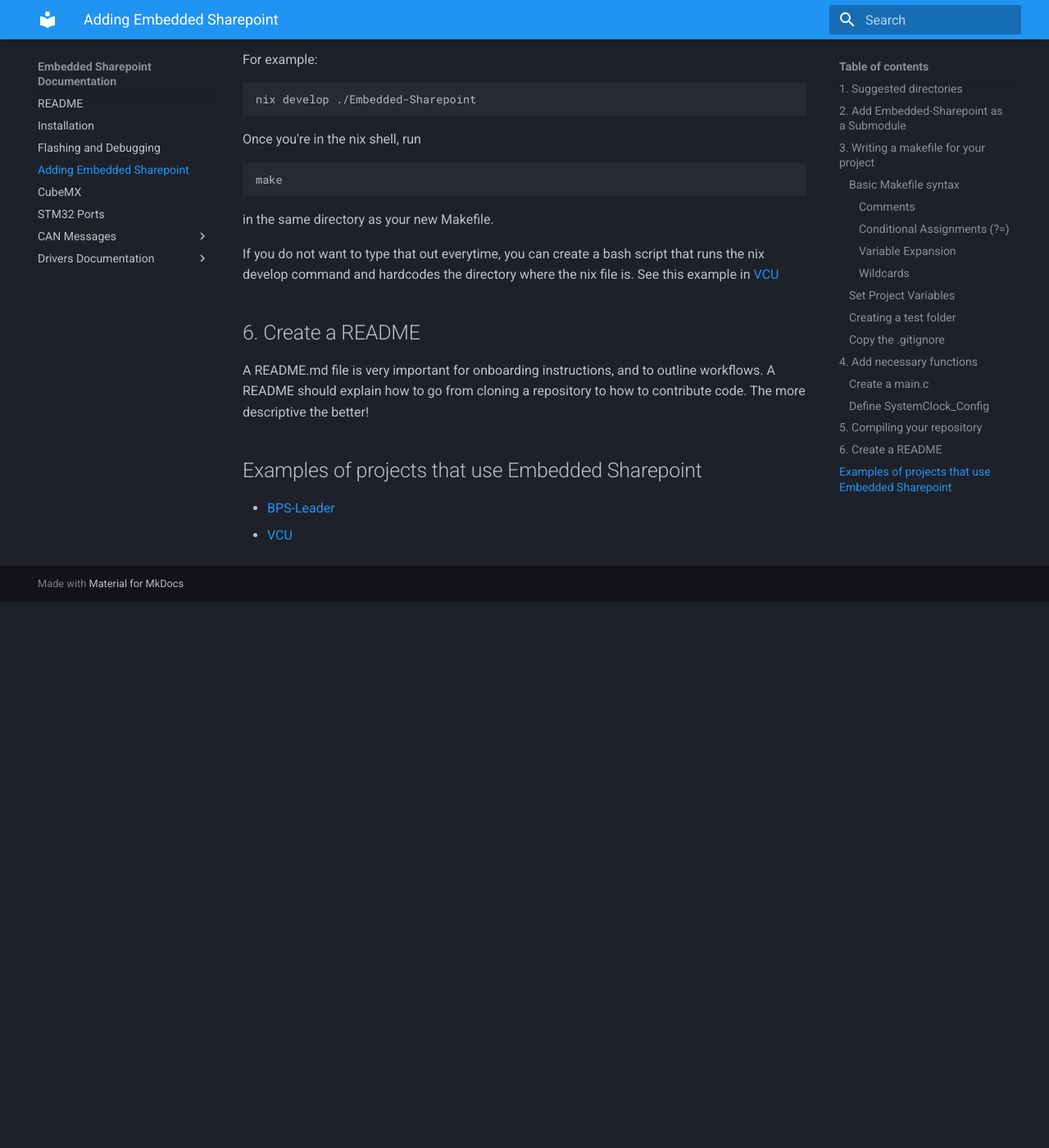
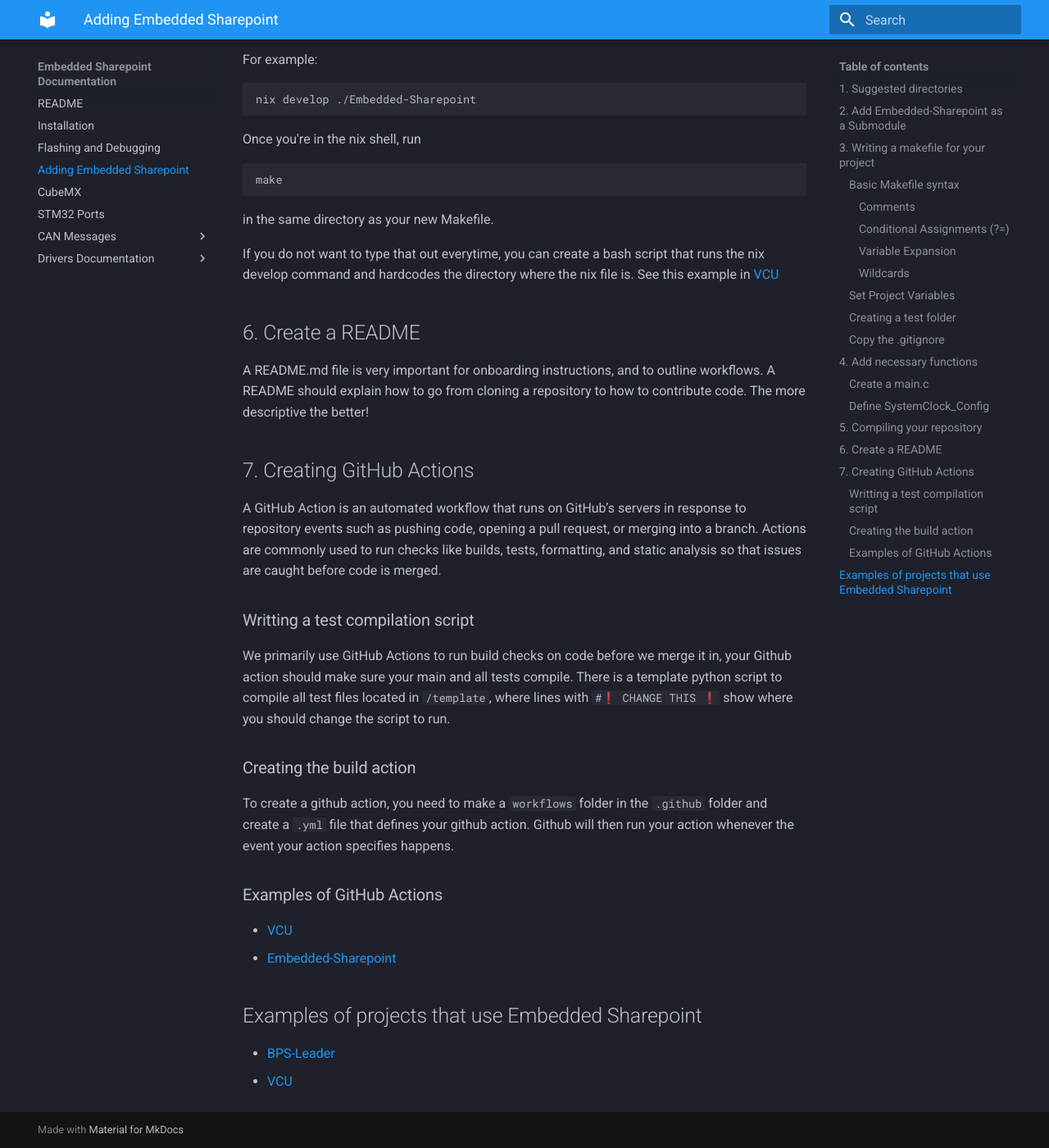
Before and after one commit to lhr-solar/Embedded-Sharepoint, an MkDocs documentation site: the page built from docs/SharepointSubmodule.md, in a window 1280 px wide and 1400 px high, scrolled down 4756 px. Shown: the whole window at 82% size. Built offline with MkDocs 1.6.1 and Material for MkDocs 9.7.7, drawn with Linux system fonts in a browser that asks for light colours; before the commit the page ends 5490 px from its top, so only the background shows below that.

Commit message:
instructions + fix template

```diff
--- a/docs/SharepointSubmodule.md
+++ b/docs/SharepointSubmodule.md
@@ -148,6 +148,19 @@ If you do not want to type that out everytime, you can create a bash script that
 ## 6. Create a README
 A README.md file is very important for onboarding instructions, and to outline workflows. A README should explain how to go from cloning a repository to how to contribute code. The more descriptive the better!
 
+## 7. Creating GitHub Actions
+A GitHub Action is an automated workflow that runs on GitHub’s servers in response to repository events such as pushing code, opening a pull request, or merging into a branch. Actions are commonly used to run checks like builds, tests, formatting, and static analysis so that issues are caught before code is merged.
+
+### Writting a test compilation script
+
+We primarily use GitHub Actions to run build checks on code before we merge it in, your Github action should make sure your main and all tests compile. There is a template python script to compile all test files located in `/template`, where lines with `#❗ CHANGE THIS ❗` show where you should change the script to run.
+
+### Creating the build action
+To create a github action, you need to make a `workflows` folder in the `.github` folder and create a `.yml` file that defines your github action. Github will then run your action whenever the event your action specifies happens.
+
+### Examples of GitHub Actions
+* [VCU](https://github.com/lhr-solar/PS-VehicleControlUnit/blob/main/.github/workflows/build-tests.yml)
+* [Embedded-Sharepoint](https://github.com/lhr-solar/Embedded-Sharepoint/tree/main/.github/workflows)
 
 ## Examples of projects that use Embedded Sharepoint
 * [BPS-Leader](https://github.com/lhr-solar/BPS-Leader)
```
Also changed, not shown: 1 other file.
